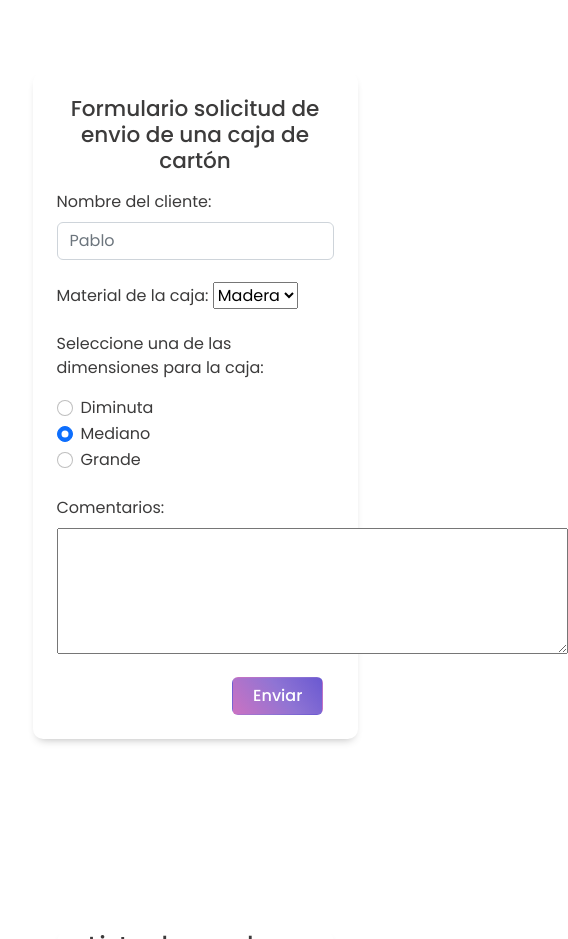
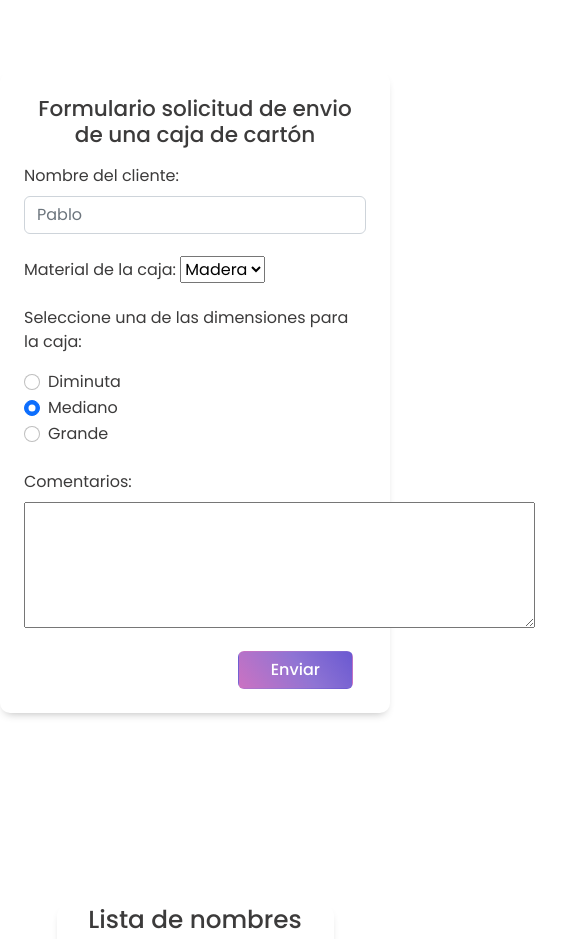
Before and after one commit to AyelenIasich/ayeEjerciciosJs.github.io, a plain HTML site: page index.html in a window 390 px wide. Shown: the part 1488-2427 px from the top of the page, 568 px wide, since content can reach past the window. Drawn offline with nearby package versions, Linux system fonts and the light colour scheme.

Commit message:
Se arreglan los problemas con el modo responsive

```diff
--- a/index.html
+++ b/index.html
@@ -137,7 +137,7 @@
     <!-- Formulario para enviar una caja de carton Ejercicio 12 -->
     <section class="container">
         <div class="row pt-4 pb-5">
-            <div class="col-10 col-md-7 col-lg-5 mx-auto form p-4 mb-5">
+            <div class="col col-md-7 col-lg-5 mx-auto form p-4 mb-5">
                 <form id="formulario">
                     <div class="row text-center">
                         <div class="col">
@@ -186,10 +186,10 @@
                         </div>
                     </div>
                     <div class="col-12 ">
-                        <div class="form-group m-auto mb-3">
+                        <div class=" m-auto mb-3">
                             <label for="comentario" class="form-label mb-2 pt-2">Comentarios:</label> <br>
                             <textarea name="comentario" id="comentario" cols="35" rows="5"></textarea>
-
+   </div>
                         </div>
                         <div class="row">
                             <div class="col-7">
@@ -200,7 +200,7 @@
                                     onclick="obtenerDatos()"></input>
                             </div>
                         </div>
-                    </div>
+
 
                 </form>
 
--- a/juego.css
+++ b/juego.css
@@ -43,7 +43,7 @@
   .descripcion{
     font-size: 1.2em;
   }
-  @media (min-width: 200px) and (max-width:380px){
+  @media (min-width: 180px) and (max-width:380px){
     .btn-fa{
       margin-top: 15px ;
     }
@@ -64,8 +64,6 @@
     padding:  0.8em  0.1em 0.8em 0.1em;
     color: white;
   }
-  .resultado{
-    width: 100%;
 
 
  }
```
